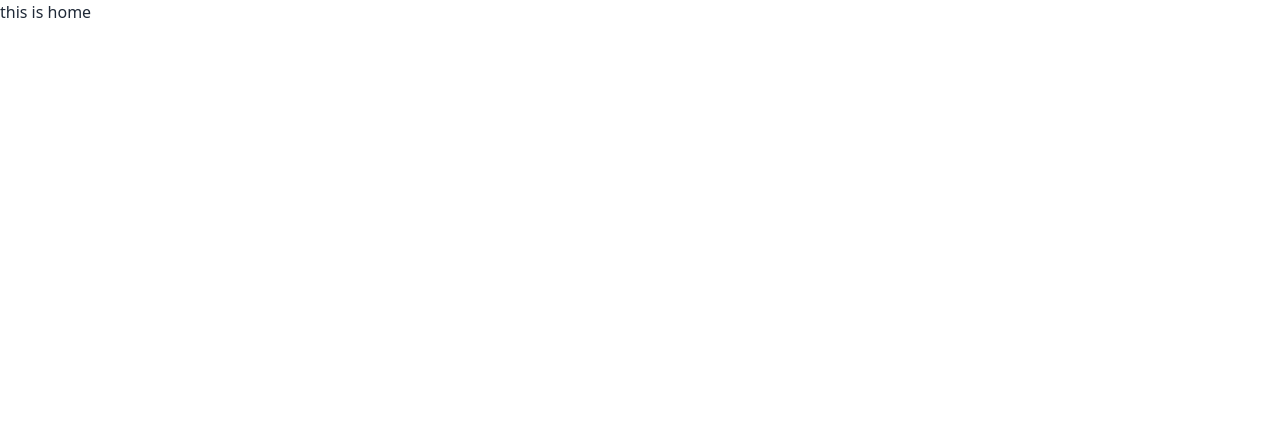
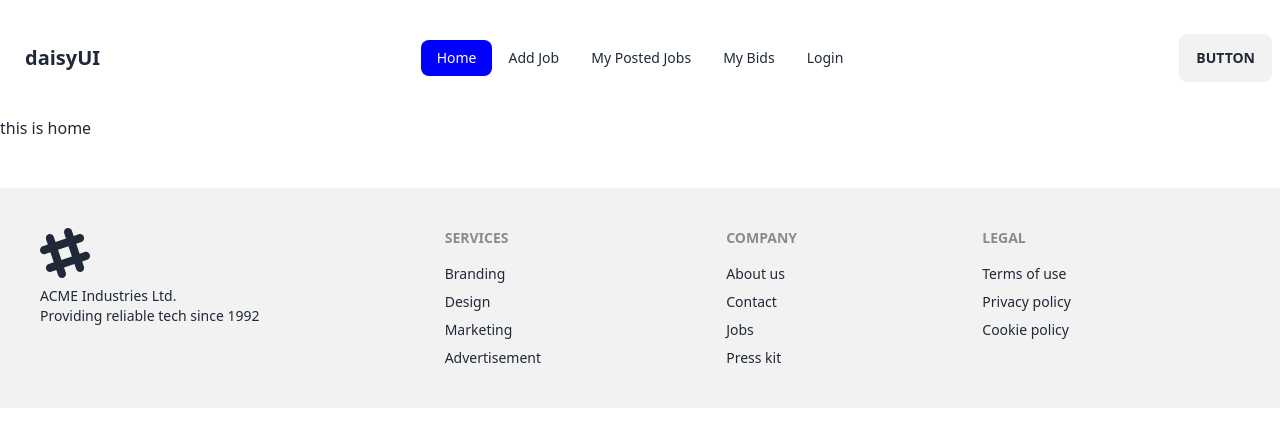
Before and after one commit to ebrahim20254/online-market-assignment-11, a React (Vite) app: page / in a window 1280 px wide. Shown: the top 446 px of the page. Built offline with nearby package versions, Linux system fonts and the light colour scheme.

Commit message:
navbar section done

```diff
--- a/src/Layout/MainLayout.jsx
+++ b/src/Layout/MainLayout.jsx
@@ -1,11 +1,14 @@
 import { Outlet } from "react-router-dom";
-import Home from "../Pages/Home/Header/Home";
+import Footer from "../Pages/Shared/Footer/Footer";
+import Navbar from "../Pages/Shared/Navbar/Navbar";
 
 
 const MainLayout = () => {
     return (
         <div>
+            <Navbar></Navbar>
             <Outlet></Outlet>
+            <Footer></Footer>
         </div>
     );
 };
--- /dev/null
+++ b/src/Pages/Error/ErrorPage.jsx
@@ -0,0 +1,13 @@
+import { Link } from "react-router-dom";
+
+
+const ErrorPage = () => {
+    return (
+        <div>
+            404!!!
+            <Link to="/">Go tO Back</Link>
+        </div>
+    );
+};
+
+export default ErrorPage;
--- a/src/Pages/Shared/Footer/Footer.jsx
+++ b/src/Pages/Shared/Footer/Footer.jsx
@@ -2,9 +2,32 @@
 
 const Footer = () => {
     return (
-        <div>
-
-        </div>
+        <footer className="footer p-10 bg-base-200 text-base-content my-12">
+            <aside>
+                <svg width="50" height="50" viewBox="0 0 24 24" xmlns="http://www.w3.org/2000/svg" fillRule="evenodd" clipRule="evenodd" className="fill-current"><path d="M22.672 15.226l-2.432.811.841 2.515c.33 1.019-.209 2.127-1.23 2.456-1.15.325-2.148-.321-2.463-1.226l-.84-2.518-5.013 1.677.84 2.517c.391 1.203-.434 2.542-1.831 2.542-.88 0-1.601-.564-1.86-1.314l-.842-2.516-2.431.809c-1.135.328-2.145-.317-2.463-1.229-.329-1.018.211-2.127 1.231-2.456l2.432-.809-1.621-4.823-2.432.808c-1.355.384-2.558-.59-2.558-1.839 0-.817.509-1.582 1.327-1.846l2.433-.809-.842-2.515c-.33-1.02.211-2.129 1.232-2.458 1.02-.329 2.13.209 2.461 1.229l.842 2.515 5.011-1.677-.839-2.517c-.403-1.238.484-2.553 1.843-2.553.819 0 1.585.509 1.85 1.326l.841 2.517 2.431-.81c1.02-.33 2.131.211 2.461 1.229.332 1.018-.21 2.126-1.23 2.456l-2.433.809 1.622 4.823 2.433-.809c1.242-.401 2.557.484 2.557 1.838 0 .819-.51 1.583-1.328 1.847m-8.992-6.428l-5.01 1.675 1.619 4.828 5.011-1.674-1.62-4.829z"></path></svg>
+                <p>ACME Industries Ltd.<br />Providing reliable tech since 1992</p>
+            </aside>
+            <nav>
+                <header className="footer-title">Services</header>
+                <a className="link link-hover">Branding</a>
+                <a className="link link-hover">Design</a>
+                <a className="link link-hover">Marketing</a>
+                <a className="link link-hover">Advertisement</a>
+            </nav>
+            <nav>
+                <header className="footer-title">Company</header>
+                <a className="link link-hover">About us</a>
+                <a className="link link-hover">Contact</a>
+                <a className="link link-hover">Jobs</a>
+                <a className="link link-hover">Press kit</a>
+            </nav>
+            <nav>
+                <header className="footer-title">Legal</header>
+                <a className="link link-hover">Terms of use</a>
+                <a className="link link-hover">Privacy policy</a>
+                <a className="link link-hover">Cookie policy</a>
+            </nav>
+        </footer>
     );
 };
 
--- a/src/Pages/Shared/Navbar/Navbar.jsx
+++ b/src/Pages/Shared/Navbar/Navbar.jsx
@@ -1,40 +1,30 @@
+import { NavLink } from "react-router-dom";
 
 
 const Navbar = () => {
+    const links = <>
+     <li><NavLink to="/">Home</NavLink></li>
+     <li><NavLink to="jobs">Add Job</NavLink></li>
+     <li><NavLink to="/posted">My Posted Jobs</NavLink></li>
+     <li><NavLink to="/bids">My Bids</NavLink></li>
+     <li><NavLink to="/login">Login</NavLink></li>
+    </>
     return (
-        <div className="navbar bg-base-100">
+        <div className="navbar bg-base-100 my-6">
             <div className="navbar-start">
                 <div className="dropdown">
                     <label tabIndex={0} className="btn btn-ghost lg:hidden">
                         <svg xmlns="http://www.w3.org/2000/svg" className="h-5 w-5" fill="none" viewBox="0 0 24 24" stroke="currentColor"><path strokeLinecap="round" strokeLinejoin="round" strokeWidth="2" d="M4 6h16M4 12h8m-8 6h16" /></svg>
                     </label>
                     <ul tabIndex={0} className="menu menu-sm dropdown-content mt-3 z-[1] p-2 shadow bg-base-100 rounded-box w-52">
-                        <li><a>Item 1</a></li>
-                        <li>
-                            <a>Parent</a>
-                            <ul className="p-2">
-                                <li><a>Submenu 1</a></li>
-                                <li><a>Submenu 2</a></li>
-                            </ul>
-                        </li>
-                        <li><a>Item 3</a></li>
+                        {links}
                     </ul>
                 </div>
                 <a className="btn btn-ghost normal-case text-xl">daisyUI</a>
             </div>
             <div className="navbar-center hidden lg:flex">
                 <ul className="menu menu-horizontal px-1">
-                    <li><a>Item 1</a></li>
-                    <li tabIndex={0}>
-                        <details>
-                            <summary>Parent</summary>
-                            <ul className="p-2">
-                                <li><a>Submenu 1</a></li>
-                                <li><a>Submenu 2</a></li>
-                            </ul>
-                        </details>
-                    </li>
-                    <li><a>Item 3</a></li>
+                  {links}
                 </ul>
             </div>
             <div className="navbar-end">
--- a/src/Routes/Router.jsx
+++ b/src/Routes/Router.jsx
@@ -1,6 +1,7 @@
 import { createBrowserRouter } from "react-router-dom";
 import MainLayout from "../Layout/MainLayout";
 import Home from "../Pages/Home/Header/Home";
+import ErrorPage from "../Pages/Error/ErrorPage";
 
 
 
@@ -8,6 +9,7 @@
     {
         path: "/",
         element: <MainLayout></MainLayout>,
+        errorElement: <ErrorPage></ErrorPage>,
         children: [
             {
                 path: "/",
--- a/src/index.css
+++ b/src/index.css
@@ -1,3 +1,9 @@
 @tailwind base;
 @tailwind components;
 @tailwind utilities;
+
+
+.active{
+  color:white !important ;
+  background: blue !important;
+  }
```
